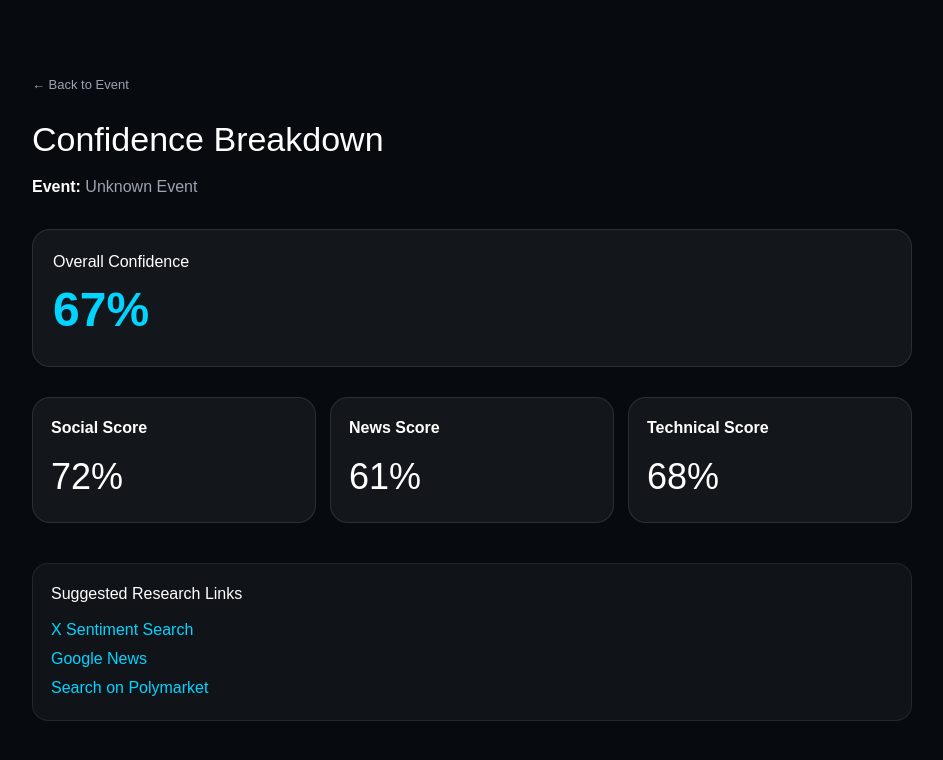
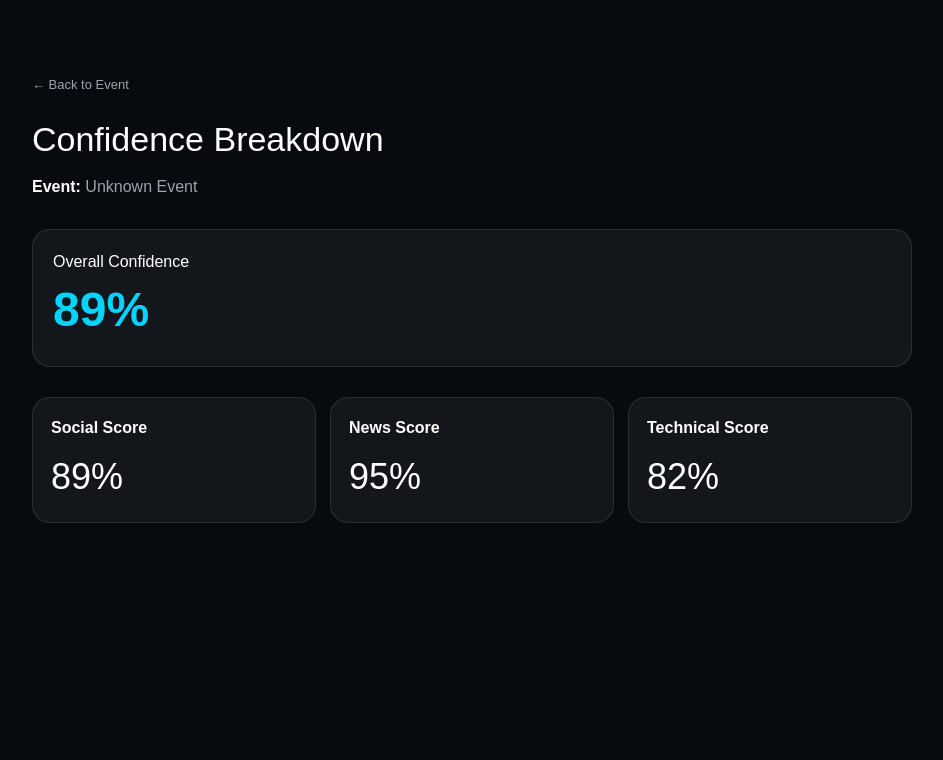
Before and after one commit to anujagadde18/tradedna, a Next.js app: page /scores in a window 1280 px wide. Shown: the top 760 px of the page, without its empty margins (168-1111 px from the left). Built offline with nearby package versions, Linux system fonts and the light colour scheme.

Commit message:
Update page.tsx

```diff
--- a/app/scores/page.tsx
+++ b/app/scores/page.tsx
@@ -1,17 +1,19 @@
-"use client";
+interface ScoresPageProps {
+  searchParams: { event?: string };
+}
 
-import { useSearchParams } from "next/navigation";
+export default function ScoresPage({ searchParams }: ScoresPageProps) {
+  const event = searchParams?.event || "Unknown Event";
 
-export const dynamic = "force-dynamic";
+  const scores = {
+    social: 89,
+    news: 95,
+    technical: 82,
+  };
 
-export default function ScoresPage() {
-  const searchParams = useSearchParams();
-  const event = searchParams.get("event") ?? "Unknown Event";
-
-  const scores = { social: 72, news: 61, technical: 68 };
-  const overall = Math.round((scores.social + scores.news + scores.technical) / 3);
-
-  const q = encodeURIComponent(event);
+  const overall = Math.round(
+    (scores.social + scores.news + scores.technical) / 3
+  );
 
   return (
     <main style={{ minHeight: "100vh", background: "#070B10", color: "#fff" }}>
@@ -20,7 +22,9 @@ export default function ScoresPage() {
           ← Back to Event
         </a>
 
-        <h1 style={{ fontSize: 34, marginTop: 18 }}>Confidence Breakdown</h1>
+        <h1 style={{ fontSize: 34, marginTop: 18 }}>
+          Confidence Breakdown
+        </h1>
 
         <div style={{ marginTop: 10, color: "#9CA3AF" }}>
           <b style={{ color: "#fff" }}>Event:</b> {event}
@@ -53,50 +57,6 @@ export default function ScoresPage() {
           <ScoreCard title="News Score" value={scores.news} />
           <ScoreCard title="Technical Score" value={scores.technical} />
         </div>
-
-        <div
-          style={{
-            marginTop: 40,
-            padding: 18,
-            borderRadius: 16,
-            background: "rgba(255,255,255,0.04)",
-            border: "1px solid rgba(255,255,255,0.08)",
-          }}
-        >
-          <h3>Suggested Research Links</h3>
-          <ul style={{ marginTop: 10, lineHeight: 1.8 }}>
-            <li>
-              <a
-                href={`https://x.com/search?q=${q}&src=typed_query`}
-                target="_blank"
-                rel="noreferrer"
-                style={{ color: "#00D4FF" }}
-              >
-                X Sentiment Search
-              </a>
-            </li>
-            <li>
-              <a
-                href={`https://news.google.com/search?q=${q}`}
-                target="_blank"
-                rel="noreferrer"
-                style={{ color: "#00D4FF" }}
-              >
-                Google News
-              </a>
-            </li>
-            <li>
-              <a
-                href={`https://polymarket.com/search?q=${q}`}
-                target="_blank"
-                rel="noreferrer"
-                style={{ color: "#00D4FF" }}
-              >
-                Search on Polymarket
-              </a>
-            </li>
-          </ul>
-        </div>
       </div>
     </main>
   );
```
